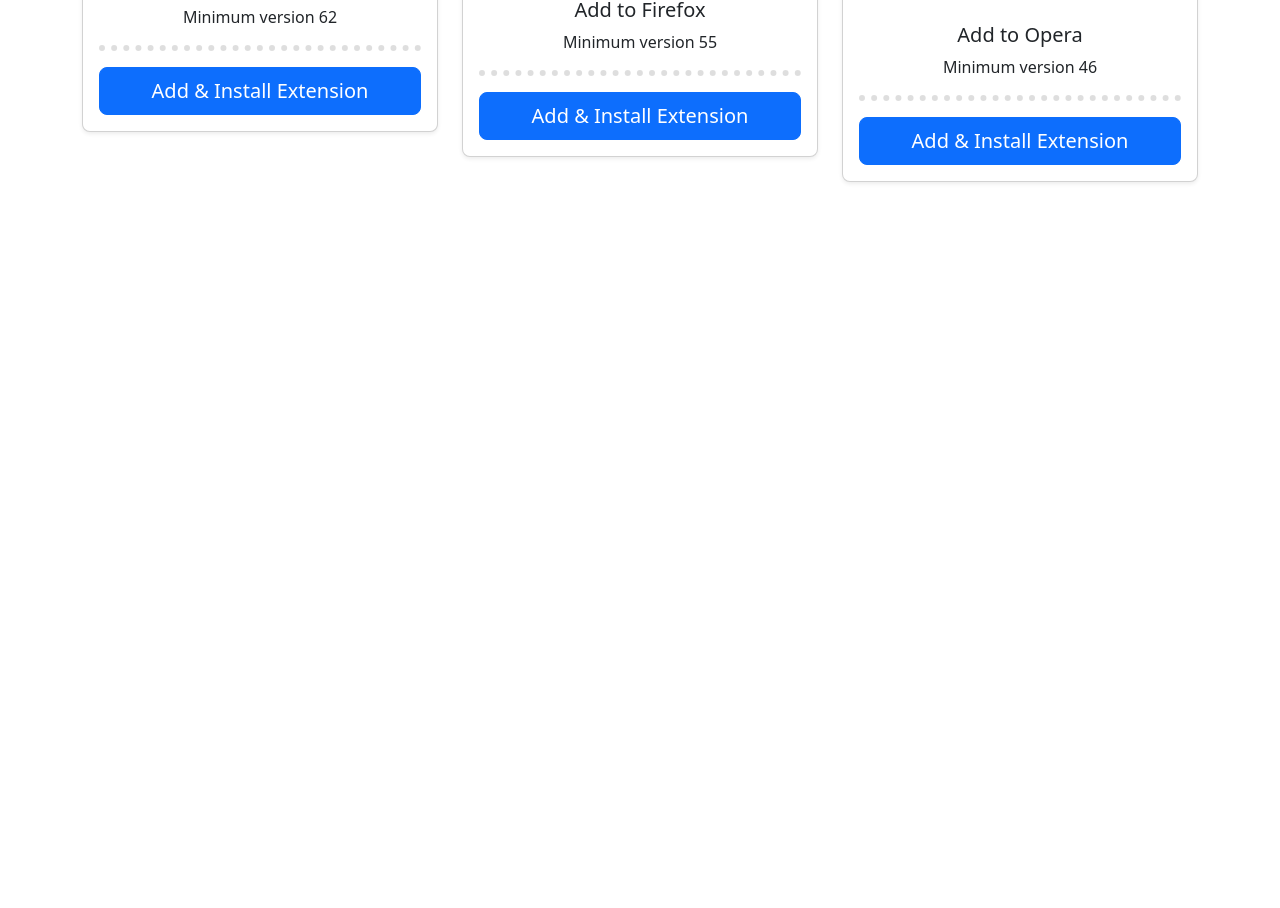
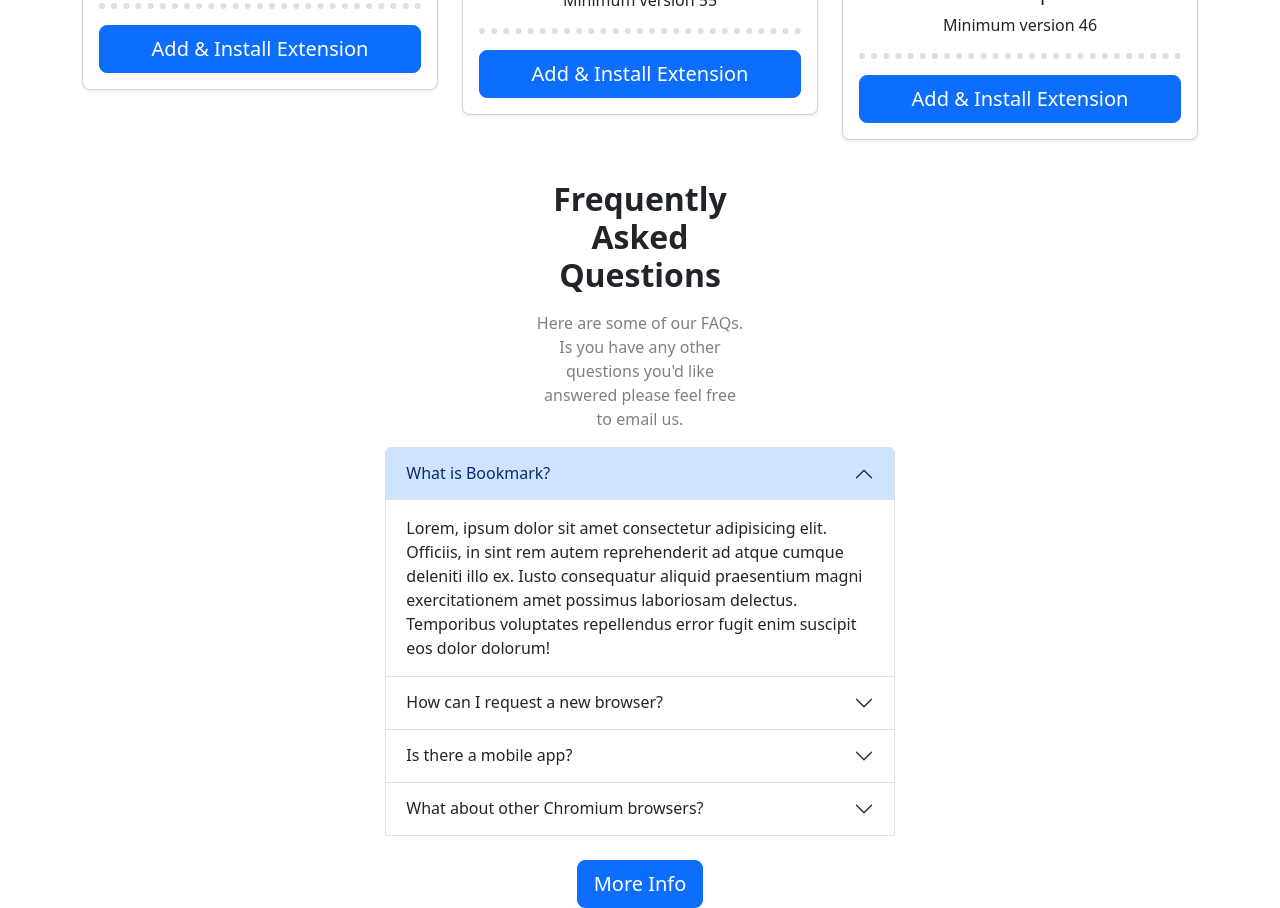
Before and after one commit to anderson92zolis/S1.2.-Bootstrap-SASS, a website: page index.html in a window 1280 px wide. Shown: the part 1652-2560 px from the top of the page. Before the commit the page ends 1874 px from the top, so only its background shows below. Drawn offline with nearby package versions, Linux system fonts and the light colour scheme.

Commit message:
adding exercici4

```diff
--- a/index.html
+++ b/index.html
@@ -40,7 +40,8 @@
                 <div class="col-lg-6">
                     <h1 class="display-5 fw-bold text-body-emphasis lh-1 mb-3">A Simple Bookmark Manager
                     </h1>
-                    <p class="lead">A clean and simple interface to organize your favourite websites. Open a new browser tab and see your sites load instantly. Try it for free.</p>
+                    <p class="lead">A clean and simple interface to organize your favourite websites. Open a new browser
+                        tab and see your sites load instantly. Try it for free.</p>
                     <div class="d-grid gap-2 d-md-flex justify-content-md-start">
                         <button type="button" class="btn btn-primary btn-lg px-4 me-md-2">Get it on Chrome</button>
                         <button type="button" class="btn btn-outline-secondary btn-lg px-4">Get it on Firefox</button>
@@ -174,11 +175,18 @@
 
         <!-- Download Section-->
 
-        <div class="downloadArea container">
-            <div class="pricing-header p-3 pb-md-4 mx-auto text-center">
-                <h1 class="display-4 fw-normal text-body-emphasis">Download the extension</h1>
-                <p class="fs-5 text-body-secondary">We've got more browsers in the pipeline. Please do let us know if you've got a favourite you'd like us to prioritize.</p>
+        <div class="container">
+
+            <div class="row text-center align-items-center justify-content-center ">
+                <div class="col-lg-6 col-md-6 col-sm-11 text-justify">
+                    <h2 class="fw-bold">Download the extension</h2>
+                    <p class="mt-3 mx-3 text-black-50 fw-normal fs-6">
+                        We've got more browsers in the pipeline. Please do let us know if
+                        you've got a favourite you'd like us to prioritize.
+                    </p>
+                </div>
             </div>
+
             <main>
                 <div class="row row-cols-1 row-cols-md-3 mb-3 text-center">
                     <!--google card -->
@@ -190,7 +198,8 @@
                                 <h5 class="card-title">Add to Chrome</h5>
                                 <p class="card-text">Minimum version 62</p>
                                 <hr class="dotted-hr ">
-                                <button type="button" class="w-100 btn btn-lg btn-primary">Add & Install Extension</button>
+                                <button type="button" class="w-100 btn btn-lg btn-primary">Add & Install
+                                    Extension</button>
                             </div>
                         </div>
                     </div>
@@ -203,7 +212,8 @@
                                 <h5 class="card-title">Add to Firefox</h5>
                                 <p class="card-text">Minimum version 55</p>
                                 <hr class="dotted-hr ">
-                                <button type="button" class="w-100 btn btn-lg btn-primary">Add & Install Extension</button>
+                                <button type="button" class="w-100 btn btn-lg btn-primary">Add & Install
+                                    Extension</button>
                             </div>
                         </div>
                     </div>
@@ -216,17 +226,110 @@
                                 <h5 class="card-title">Add to Opera</h5>
                                 <p class="card-text">Minimum version 46</p>
                                 <hr class="dotted-hr ">
-                                <button type="button" class="w-100 btn btn-lg btn-primary">Add & Install Extension</button>
+                                <button type="button" class="w-100 btn btn-lg btn-primary">Add & Install
+                                    Extension</button>
                             </div>
                         </div>
                     </div>
                 </div>
+            </main>
+        </div>
+
+        <!-- FAQS Section-->
+        <div class="container col-lg-5 col-md-6 col-sm-12">
+            <div class="row text-center align-items-center justify-content-center ">
+                <div class="col-lg-6 col-md-6 col-sm-11 text-justify">
+                    <h2 class="fw-bold">Frequently Asked Questions</h2>
+                    <p class="mt-3 mx-3 text-black-50 fw-normal fs-6">
+                        Here are some of our FAQs. Is you have any other questions you'd like answered please feel free
+                        to email us.
+                    </p>
+                </div>
+            </div>
+
+            <div class="accordion" id="accordionExample">
+            <!-- WHAT-->
+                <div class="accordion-item">
+                    <h2 class="accordion-header " id="headingOne">
+                        <button class="accordion-button" type="button" data-bs-toggle="collapse"
+                            data-bs-target="#collapseOne" aria-expanded="true" aria-controls="collapseOne">
+                            What is Bookmark?
+                        </button>
+                    </h2>
+                    <div id="collapseOne" class="accordion-collapse collapse show" aria-labelledby="headingOne"
+                        data-bs-parent="#accordionExample">
+                        <div class="accordion-body">
+                            Lorem, ipsum dolor sit amet consectetur adipisicing elit. Officiis, in sint rem autem
+                            reprehenderit ad atque cumque deleniti illo ex. Iusto consequatur aliquid praesentium magni
+                            exercitationem amet possimus laboriosam delectus. Temporibus voluptates repellendus error
+                            fugit enim suscipit eos dolor dolorum!
+                        </div>
+                    </div>
+                </div>
+                <!-- HOW-->
+                <div class="accordion-item">
+                    <h2 class="accordion-header" id="headingTwo">
+                        <button class="accordion-button collapsed" type="button" data-bs-toggle="collapse"
+                            data-bs-target="#collapseTwo" aria-expanded="false" aria-controls="collapseTwo">
+                            How can I request a new browser?
+                        </button>
+                    </h2>
+                    <div id="collapseTwo" class="accordion-collapse collapse" aria-labelledby="headingTwo"
+                        data-bs-parent="#accordionExample">
+                        <div class="accordion-body">
+                            Lorem, ipsum dolor sit amet consectetur adipisicing elit. Officiis, in sint rem autem
+                            reprehenderit ad atque cumque deleniti illo ex. Iusto consequatur aliquid praesentium magni
+                            exercitationem amet possimus laboriosam delectus. Temporibus voluptates repellendus error
+                            fugit enim suscipit eos dolor dolorum!
+                        </div>
+                    </div>
+                </div>
+                <!-- IS THERE-->
+                <div class="accordion-item">
+                    <h2 class="accordion-header" id="headingThree">
+                        <button class="accordion-button collapsed" type="button" data-bs-toggle="collapse"
+                            data-bs-target="#collapseThree" aria-expanded="false" aria-controls="collapseThree">
+                            Is there a mobile app?
+                        </button>
+                    </h2>
+                    <div id="collapseThree" class="accordion-collapse collapse" aria-labelledby="headingThree"
+                        data-bs-parent="#accordionExample">
+                        <div class="accordion-body">
+                            Lorem, ipsum dolor sit amet consectetur adipisicing elit. Officiis, in sint rem autem
+                            reprehenderit ad atque cumque deleniti illo ex. Iusto consequatur aliquid praesentium magni
+                            exercitationem amet possimus laboriosam delectus. Temporibus voluptates repellendus error
+                            fugit enim suscipit eos dolor dolorum!
+                        </div>
+                    </div>
+                </div>
+                <!-- WHAT-->
+                <div class="accordion-item ">
+                    <h2 class="accordion-header" id="headingThree">
+                        <button class="accordion-button collapsed" type="button" data-bs-toggle="collapse"
+                            data-bs-target="#collapseThree" aria-expanded="false" aria-controls="collapseThree">
+                            What about other Chromium browsers?
+                        </button>
+                    </h2>
+                    <div id="collapseThree" class="accordion-collapse collapse" aria-labelledby="headingThree"
+                        data-bs-parent="#accordionExample">
+                        <div class="accordion-body">
+                            Lorem, ipsum dolor sit amet consectetur adipisicing elit. Officiis, in sint rem autem
+                            reprehenderit ad atque cumque deleniti illo ex. Iusto consequatur aliquid praesentium magni
+                            exercitationem amet possimus laboriosam delectus. Temporibus voluptates repellendus error
+                            fugit enim suscipit eos dolor dolorum!
+                        </div>
+                    </div>
+                </div>
+                <div class="mt-4"></div>
+                <div>
+                    <button type="button" class="btn btn-lg btn-primary  d-grid gap-2 mx-auto">More Info</button>
+                </div>
+
+            </div>
+
+        </div>
 
 
-
-
-            </main>
-        </div>
 
     </div>
 
```
